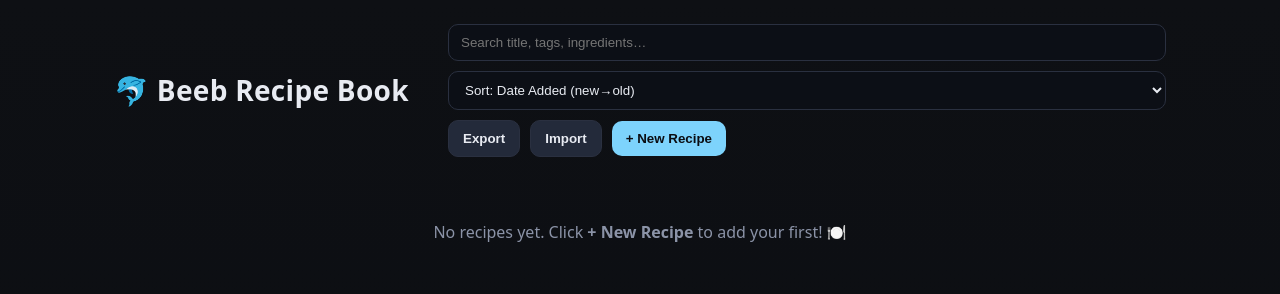
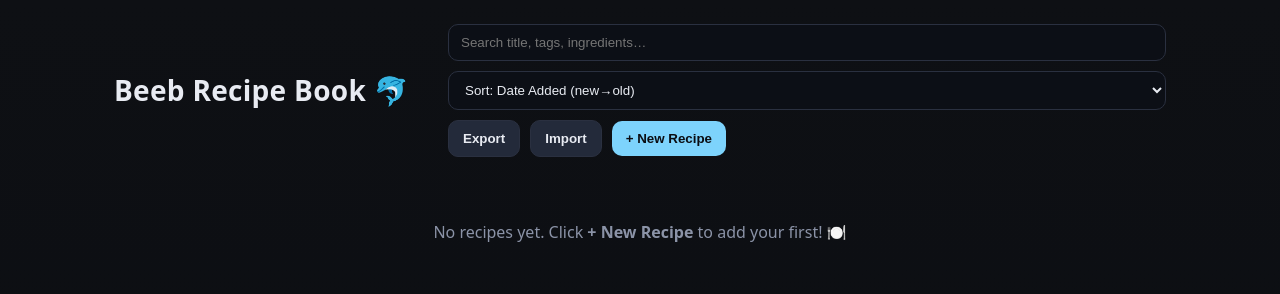
Before and after one commit to isaacLez343/Beeb_Recipe_Book, a plain HTML site: page index.html in a window 1280 px wide. Drawn offline with Linux system fonts and the light colour scheme.

Commit message:
Update index.html

```diff
--- a/index.html
+++ b/index.html
@@ -74,7 +74,7 @@
 <body>
   <div class="app">
     <header>
-      <div class="title">🐬 Beeb Recipe Book</div>
+      <div class="title">Beeb Recipe Book 🐬</div>
       <div class="bar">
         <input id="search" type="text" placeholder="Search title, tags, ingredients…" />
         <select id="sort">
```
